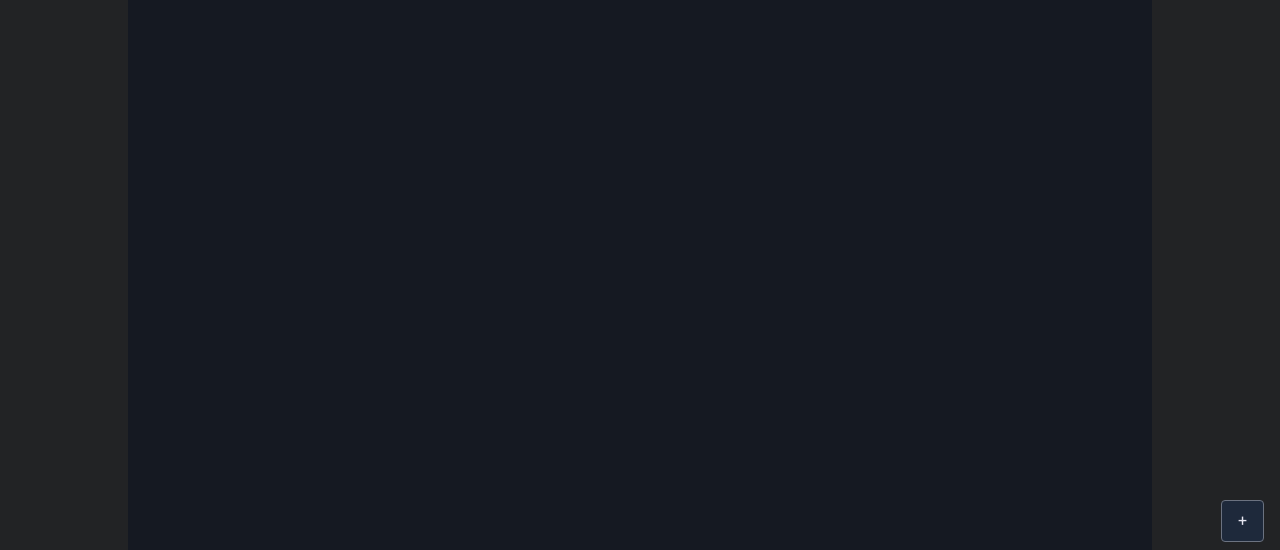
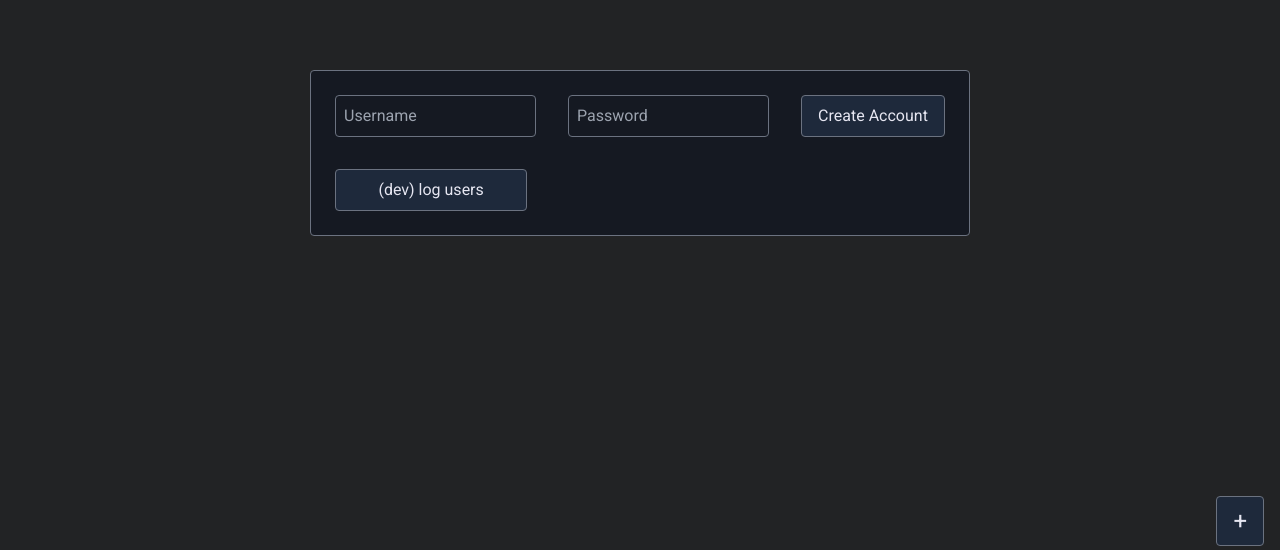
Before and after one commit to andrewchen0028/freeschool, a React (Create React App) app in the folder packages/frontend/: page /1/createAccount in a window 1280 px wide. Shown: the part 247-797 px from the top of the page. Built offline with nearby package versions, Linux system fonts and the light colour scheme; no server answers; a web font is replaced by a local one.

Commit message:
add createAccount frontend

```diff
--- a/packages/frontend/src/components/BottomBar.tsx
+++ b/packages/frontend/src/components/BottomBar.tsx
@@ -6,7 +6,7 @@ export default function BottomBar() {
   return (
     <div className="absolute bottom-0 left-0 h-16 w-screen
       flex flex-row-reverse items-center">
-      <button className="button z-10"
+      <button className="button z-10 text-2xl"
         onClick={() => { navigate(`createNode`); }}>+</button>
     </div>
   );
--- /dev/null
+++ b/packages/frontend/src/components/CreateAccount.tsx
@@ -0,0 +1,71 @@
+import { useState } from "react";
+import { useNavigate } from "react-router-dom";
+
+import axios from "axios";
+import { url } from "..";
+
+export default function CreateAccount() {
+    const [username, setUsername] = useState("");
+    const [password, setPassword] = useState("");
+    const [errorFlag, setErrorFlag] = useState(0);
+
+    const navigate = useNavigate();
+
+    function handleUsernameChange(event: any) {
+        setUsername(event.target.value);
+        setErrorFlag(0);
+    }
+
+    function handlePasswordChange(event: any) {
+        setPassword(event.target.value);
+        setErrorFlag(0);
+    }
+
+    function handleSubmit(event: any) {
+        event.preventDefault();
+
+        axios.post(`${url}/users/`, {
+            username: username,
+            password: password
+        }).then((response) => {
+            console.log(response.data);
+        }).catch((error) => {
+            console.log(error);
+            setErrorFlag(error.response.status);
+        });
+    }
+
+    return (
+        <div onClick={() => { navigate("/"); }}
+            className="absolute top-0 left-0 h-screen w-screen z-10
+        flex items-center justify-center
+        bg-neutral-800 bg-opacity-80">
+            <div className="card bg-black-denim flex flex-col"
+                onClick={(event) => { event.stopPropagation(); }}>
+                <form onSubmit={handleSubmit} className="flex flex-row">
+                    <input id="username" className="text-input"
+                        placeholder="Username" required={true}
+                        value={username} onChange={handleUsernameChange} />
+                    {/* TODO-high: make all errorflags default to 0,
+            and switch to label-based error handling */}
+                    <label htmlFor="username" className="text-red-500"
+                        children={{
+                            0: <div />,
+                            409: <p children="Username is taken" />,
+                            500: <p children="Internal server error" />
+                        }[errorFlag]
+                            || <p>{`Unrecognized HTTP response: ${errorFlag}`}</p>} />
+                    <input className="text-input" placeholder="Password" required={true}
+                        value={password} onChange={handlePasswordChange} />
+                    <button className="button" type="submit" children="Create Account" />
+                </form>
+                <button className="button w-48" children="(dev) log users"
+                    onClick={() => {
+                        axios.get(`${url}/users/`).then((response) => {
+                            console.log(response.data);
+                        });
+                    }} />
+            </div>
+        </div>
+    );
+}
--- a/packages/frontend/src/components/TopBar.tsx
+++ b/packages/frontend/src/components/TopBar.tsx
@@ -52,7 +52,7 @@ export default function TopBar() {
             <input id="range" type="range" min={-100} max={100} className="w-full bg-gray" />
           </div>
           <button className="button z-10"
-            onClick={() => { navigate(`createUser`); }}
+            onClick={() => { navigate(`createAccount`); }}
             children="Create Account" />
         </div>
       </div>
--- a/packages/frontend/src/index.tsx
+++ b/packages/frontend/src/index.tsx
@@ -4,6 +4,7 @@ import { BrowserRouter, Navigate, Route, Routes } from 'react-router-dom';
 import Graph from './components/Graph';
 import NodeForm from './components/NodeForm';
 import NodeWindow from './components/NodeWindow';
+import CreateAccount from './components/CreateAccount';
 
 import "./index.css";
 
@@ -16,6 +17,7 @@ root.render(
       <Route path=":superNodeTitle" element={<Graph />}>
         <Route path=":focusNodeTitle" element={<NodeWindow />} />
         <Route path="createNode" element={<NodeForm />} />
+        <Route path="createAccount" element={<CreateAccount />} />
       </Route>
     </Routes>
   </BrowserRouter>
```
